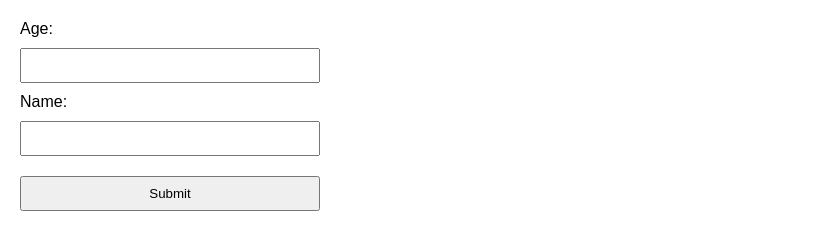
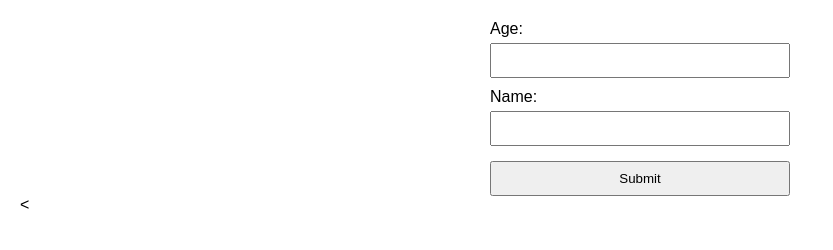
Before and after one commit to acciojob/promises-and-chains-prabhu26k, a website: page main.html in a window 1280 px wide. Shown: the whole page, without its empty margins (0-833 px from the left). Drawn offline with Linux system fonts and the light colour scheme.

Commit message:
created a submission

```diff
--- a/main.html
+++ b/main.html
@@ -6,10 +6,10 @@
 <body>
   <form id="userForm">
     <label for="age">Age:</label>
-    <input type="number" id="age" name="age" /><br />
+    <input type="number" id="age" /><br />
 
     <label for="name">Name:</label>
-    <input type="text" id="name" name="name" /><br />
+    <input type="text" id="name" /><br />
 
     <button type="submit" id="btn">Submit</button>
   </form>
@@ -17,3 +17,4 @@
   <script type="text/javascript" src="script.js"></script>
 </body>
 </html>
+<
--- a/styles.css
+++ b/styles.css
@@ -1,17 +1,28 @@
 /*  your css code here. If applicable */
 /* Optional styling */
-body {
+  body {
   font-family: Arial, sans-serif;
   margin: 20px;
 }
 
 form {
   max-width: 300px;
+  margin: auto;
+}
+
+label {
+  display: block;
+  margin-top: 10px;
 }
 
 input, button {
-  margin: 10px 0;
   width: 100%;
   padding: 8px;
+  margin-top: 5px;
   box-sizing: border-box;
 }
+
+button {
+  margin-top: 15px;
+  cursor: pointer;
+}
```
